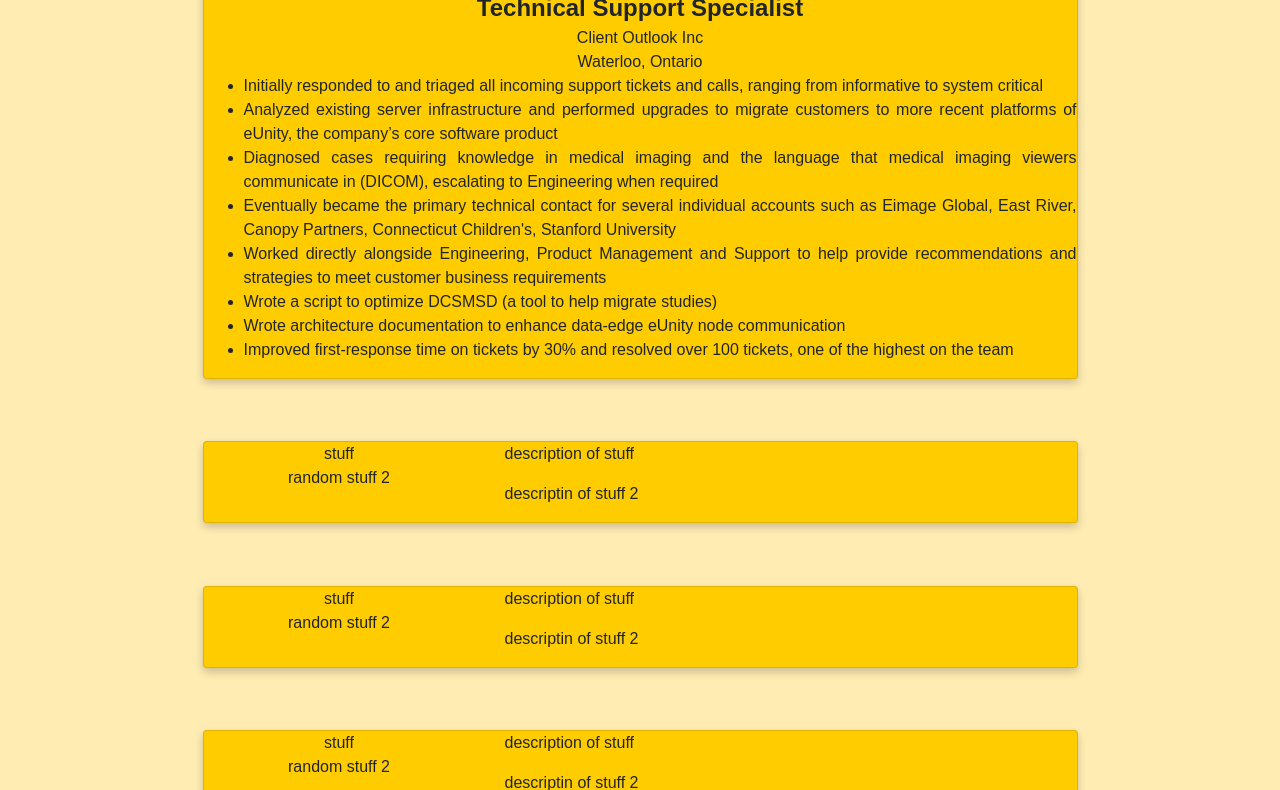
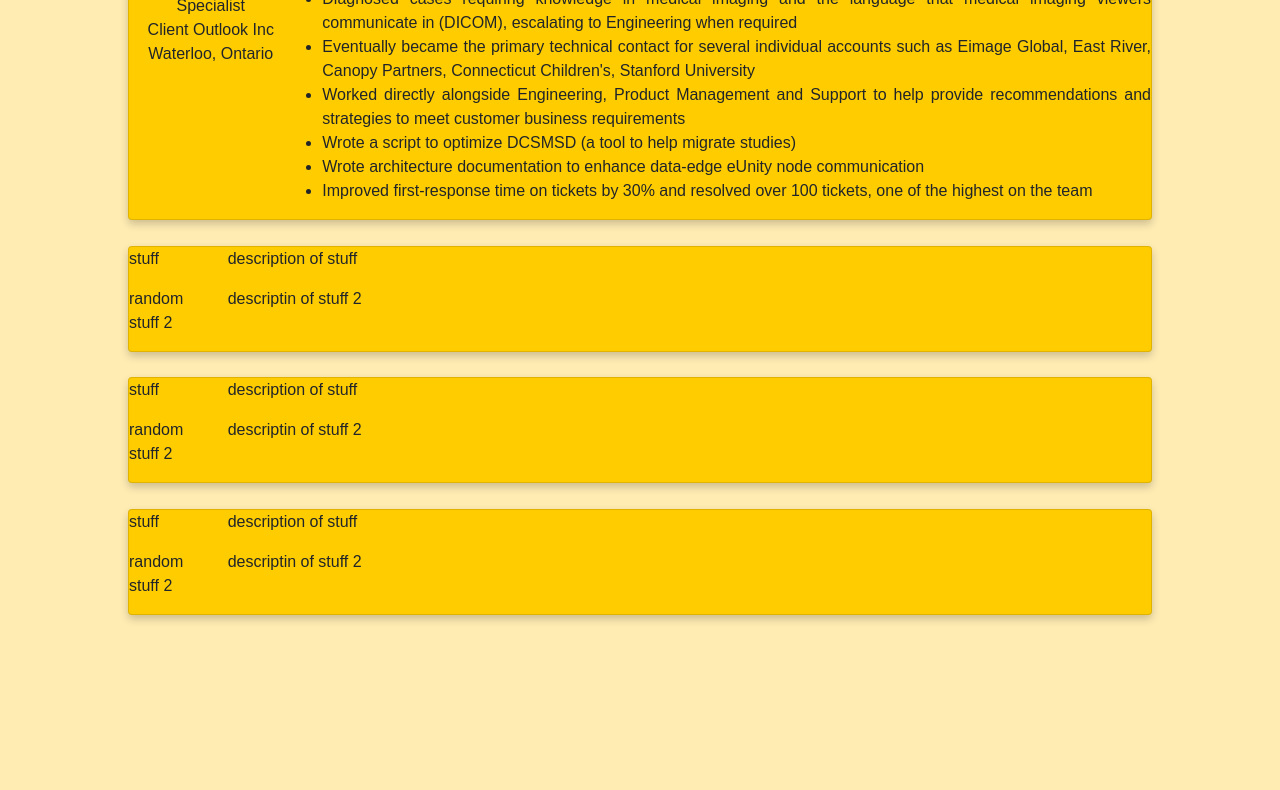
Before and after one commit to nimesh-das/pw, a website: page resume.html in a window 1280 px wide. Shown: the part 248-1038 px from the top of the page. Drawn offline with nearby package versions, Linux system fonts and the light colour scheme.

Commit message:
card layout first draft

```diff
--- a/css/styles.css
+++ b/css/styles.css
@@ -45,7 +45,10 @@
 #body-container {
    background: #ffecb3;
    grid-area: main;
-   display: inline-block;
+}
+
+#body-container div {
+
 }
 
 #pic-container-1 {
@@ -69,44 +72,32 @@
 
 #resume-card.card {
   box-shadow: 0 4px 8px 0 rgba(0, 0, 0, 0.2);
-  width: 70%;
+  width: 80%;
   font-family: Arial, Helvetica, sans-serif;
   background: #ffcc00;
-  margin-left: auto;
-  margin-right: auto;
-  margin-top: 5%;
-  margin-bottom: 5%;
+  margin-top: 2%;
+  margin-bottom: 2%;
+  margin-left: 10%;
+  flex-direction: inherit;
 }
 
-#resume-left-text p {
-  margin-top: 0;
-  margin-bottom: 0;
+.column1-resume {
+  flex: 10%;
+  align-items: center;
+  text-align: center;
+  margin-top: 4%;
+  padding-left: 1%;
 }
 
-#resume-left-text #date {
-  font-weight: bold;
-  font-size: 200%;
-  color: blue;
+.column1-resume p {
+  margin: 0;
+  padding: 0;
 }
 
-#resume-left-text #position {
-  font-weight: bold;
-  font-size: 150%;
-}
-
-#resume-left-text #company {
-}
-
-#resume-left-text {
-  align-items: center;
-  text-align: center;
-    float: left;
-}
-
-#resume-right-text {
-  align-items: flex-start;
+.column2-resume {
+  flex: 80%;
   text-align: justify;
-  float: right;
+    margin-top: 1%;
 }
 
 #pic-container-1 .card img {
--- a/resume.html
+++ b/resume.html
@@ -26,16 +26,16 @@
             <a href="./contactus.html" class="link"> <span class="fa fa-address-card fa-lg"> </span> CONTACT </a>
         </div>
 
-    	<div id="body-container" class="col justify-content-center align-items-center">
-                <div class="card" id="resume-card">
-                        <div id="resume-left-text">
+    	<div id="body-container">
+                <div class="card row" id="resume-card">
+                        <div id="resume-left-text" class="column1-resume">
                             <p id="date"> 2019-2020 </p>
                             <p id="position"> Technical Support Specialist </p>
                             <p id="company"> Client Outlook Inc </p>
                             <p id="location"> Waterloo, Ontario </p>
                         </div>
 
-                        <div id="resume-right-text">
+                        <div id="resume-right-text" class="column2-resume">
                             <ul>
                                 <li> Initially responded to and triaged all incoming support tickets and calls, ranging from informative to system critical </li>
 
```
Also changed, not shown: 1 other file.
